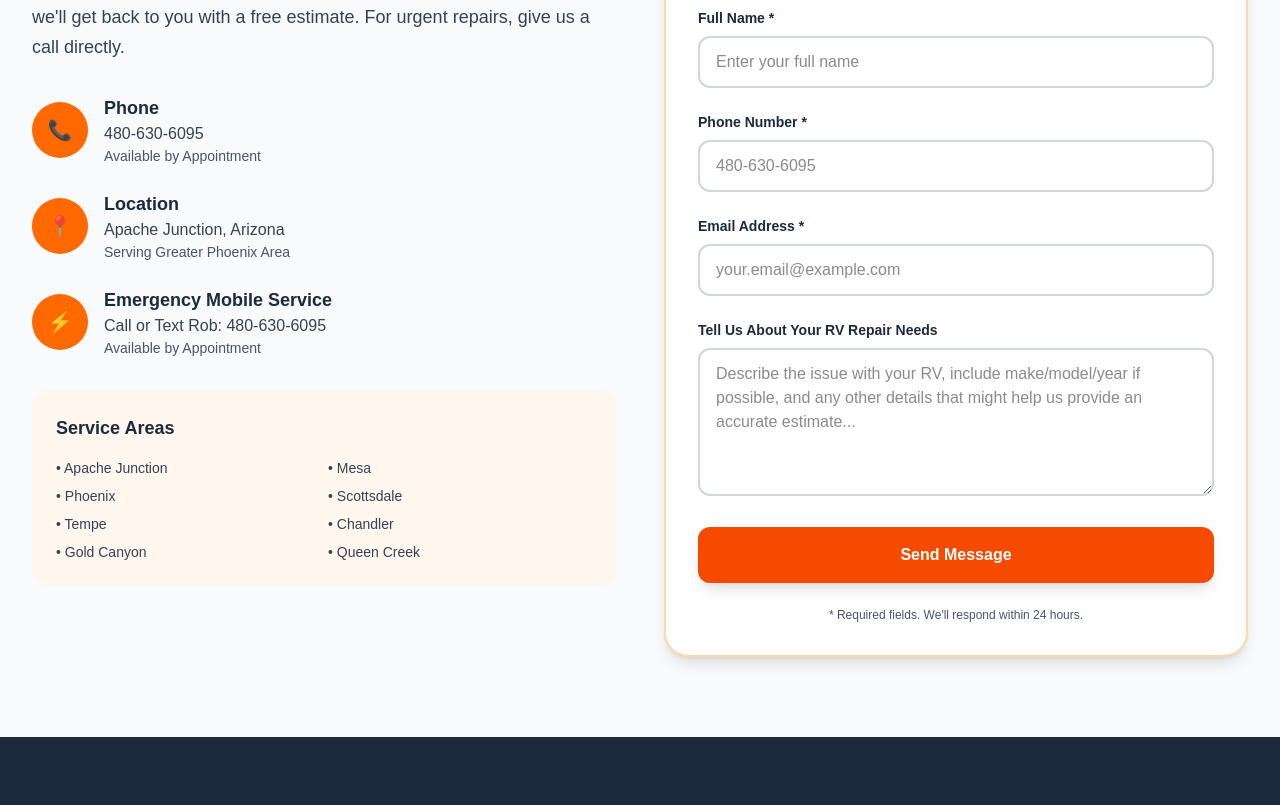
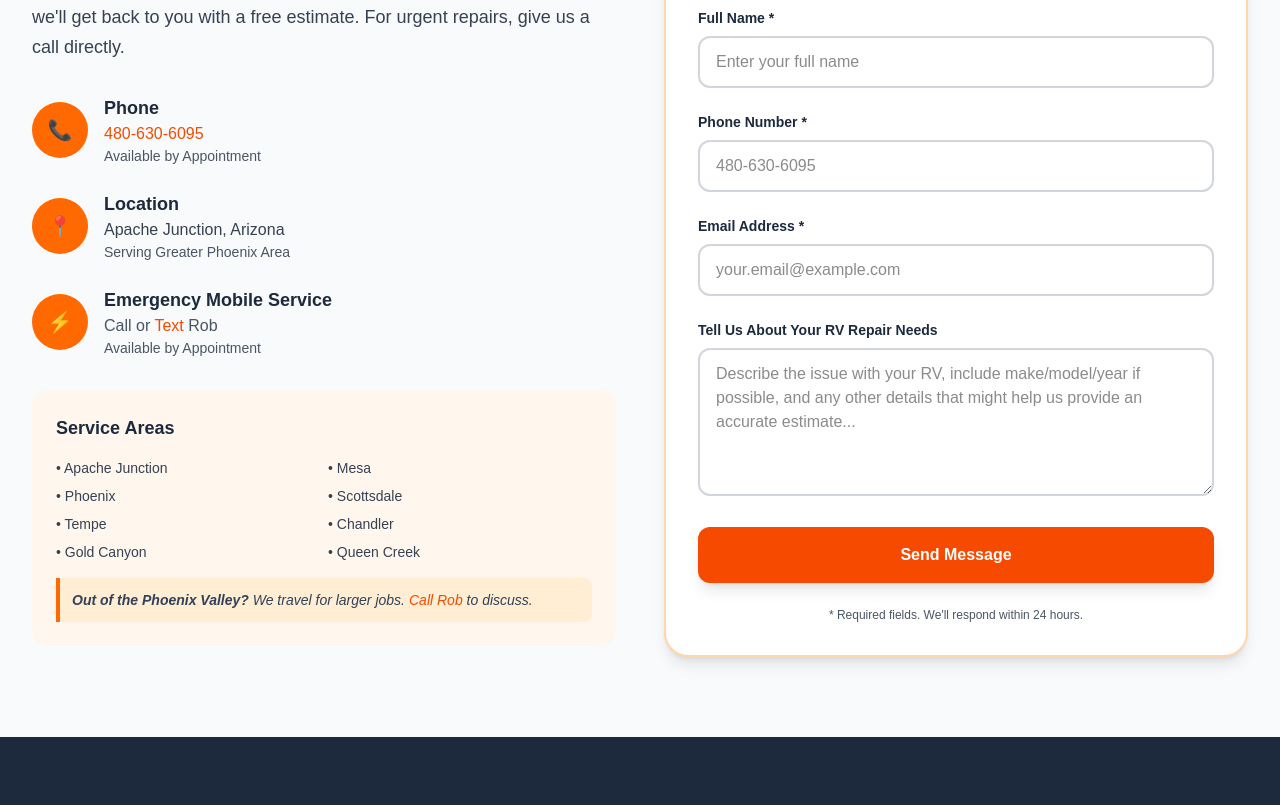
Before and after one commit to g-dylan-cunningham/excella, a Next.js app: page /contact in a window 1280 px wide. Shown: the part 534-1339 px from the top of the page. Built offline with nearby package versions, Linux system fonts and the light colour scheme.

Commit message:
refactor(app): jac notes pt2

```diff
--- a/app/contact/page.js
+++ b/app/contact/page.js
@@ -143,7 +143,11 @@ export default function Contact() {
                   </div>
                   <div>
                     <h3 className="font-bold text-slate-800 text-lg">Phone</h3>
-                    <p className="text-gray-700">480-630-6095</p>
+                    <p className="text-gray-700">
+                      <a href="tel:4806306095" className="text-orange-600 hover:text-orange-700 hover:underline">
+                        480-630-6095
+                      </a>
+                    </p>
                     <p className="text-sm text-gray-600">Available by Appointment</p>
                   </div>
                 </div>
@@ -165,7 +169,13 @@ export default function Contact() {
                   </div>
                   <div>
                     <h3 className="font-bold text-slate-800 text-lg">Emergency Mobile Service</h3>
-                    <p className="text-gray-700">Call or Text Rob: 480-630-6095</p>
+                    <p className="text-gray-700">
+                      <span className="text-gray-600">Call or </span>
+                      <a href="sms:4806306095" className="text-orange-600 hover:text-orange-700 hover:underline">
+                        Text
+                      </a>
+                      <span className="text-gray-600"> Rob</span>
+                    </p>
                     <p className="text-sm text-gray-600">Available by Appointment</p>
                   </div>
                 </div>
@@ -174,7 +184,7 @@ export default function Contact() {
               {/* Service Areas */}
               <div className="bg-orange-50 p-6 rounded-2xl">
                 <h3 className="font-bold text-slate-800 text-lg mb-4">Service Areas</h3>
-                <div className="grid grid-cols-2 gap-2 text-sm text-gray-700">
+                <div className="grid grid-cols-2 gap-2 text-sm text-gray-700 mb-4">
                   <span>• Apache Junction</span>
                   <span>• Mesa</span>
                   <span>• Phoenix</span>
@@ -184,6 +194,14 @@ export default function Contact() {
                   <span>• Gold Canyon</span>
                   <span>• Queen Creek</span>
                 </div>
+                <aside className="bg-orange-100 border-l-4 border-orange-500 p-3 rounded-r-lg">
+                  <p className="text-sm text-slate-700 italic">
+                    <strong>Out of the Phoenix Valley?</strong> We travel for larger jobs.
+                    <a href="tel:4806306095" className="text-orange-600 hover:text-orange-700 hover:underline ml-1">
+                      Call Rob
+                    </a> to discuss.
+                  </p>
+                </aside>
               </div>
             </div>
 
--- a/app/page.js
+++ b/app/page.js
@@ -18,17 +18,17 @@ export default function Home() {
                 priority
               />
             </h1>
-            <p className="text-xl md:text-2xl mb-8 text-gray-200">
+            <p className="text-xl md:text-2xl mb-4 text-gray-200">
               Phoenix Valley's Premier Airstream & RV Specialists
             </p>
-            <div className="flex flex-col sm:flex-row gap-4 justify-center">
+            {/* <div className="flex flex-col sm:flex-row gap-4 justify-center">
               <button className="bg-orange-600 hover:bg-orange-700 text-white font-bold py-4 px-8 rounded-full transition-all transform hover:scale-105 shadow-lg">
                 Get a Quote
               </button>
               <button className="border-2 border-orange-400 text-orange-400 hover:bg-orange-400 hover:text-slate-800 font-bold py-4 px-8 rounded-full transition-all">
                 View Services
               </button>
-            </div>
+            </div> */}
           </div>
         </div>
       </section>
@@ -128,9 +128,9 @@ export default function Home() {
                 Contact us today for a free estimate on your RV repair needs.
               </p>
               <div className="space-y-4">
-                <button className="w-full bg-orange-600 hover:bg-orange-700 text-white font-bold py-4 px-6 rounded-full transition-all">
+                <a href="tel:4806306095" className="w-full bg-orange-600 hover:bg-orange-700 text-white font-bold py-4 px-6 rounded-full transition-all block text-center">
                   Call Now: 480-630-6095
-                </button>
+                </a>
               </div>
             </div>
           </div>
```
